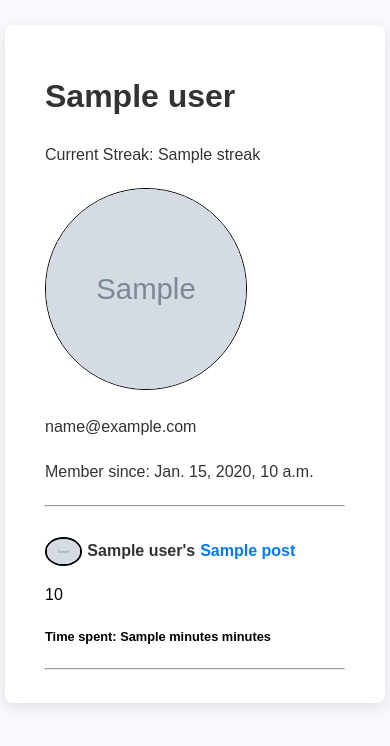
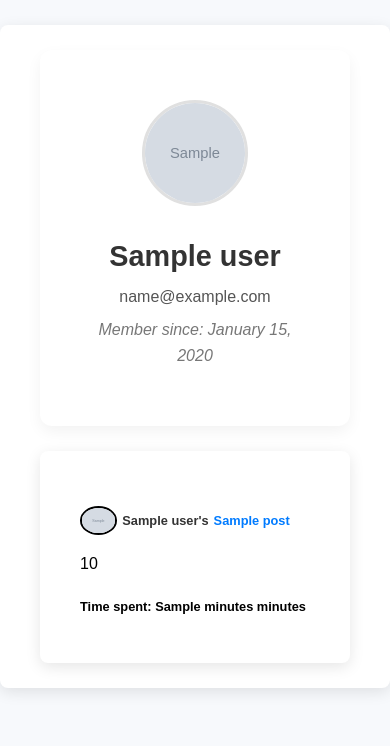
Before and after one commit to z1ppyyy/Progress-Website, a Django app: template progress/templates/profile.html in a window 390 px wide. Shown: the part 98-844 px from the top of the page. Run offline with Django 3.2, Linux system fonts and the light colour scheme; tables that the repository leaves empty hold one stand-in row (values such as "Sample post"); the template is opened without the code that fills it: values that come from a table or form of the project are taken from there, most other values are stand-ins (such as "Sample title", 1, 10 or a date in 2020); grey boxes marked "Sample" are stand-in pictures.

Commit message:
Work on responsiveness. Change posts styling. Style the profile page

```diff
--- a/progress/static/style.css
+++ b/progress/static/style.css
@@ -1,7 +1,6 @@
 * {
   text-decoration: none;
   font-family: sans-serif;
-
 }
 
 body {
@@ -95,8 +94,8 @@ textarea,
 button.full-width {
   max-width: 100%;
   min-width: 100%;
-  width: 100%; /* Ensure full width */
-  box-sizing: border-box; /* Ensures padding and borders are included in width */
+  width: 100%;
+  box-sizing: border-box;
   padding: 10px;
   margin-bottom: 10px;
   border: 1px solid #ddd;
@@ -106,15 +105,74 @@ button.full-width {
   transition: border 0.3s;
 }
 
-
-.post {
+.container {
   max-width: 900px;
-  padding: 10px auto;
+  margin: 25px auto ;
+  background-color: #fff;
+  padding: 25px 40px;
+  border-radius: 8px;
+  box-shadow: 0 4px 15px rgba(0, 0, 0, 0.1);
 }
 
-.container {
-  max-width: 900px;
-  margin: 25px auto;
+.row {
+  display: block;
+}
+
+.profile {
+  display: flex;
+  align-items: center;
+  justify-content: flex-start;
+  padding: 50px;
+  background-color: #fff;
+  border-radius: 12px;
+  box-shadow: 0 6px 15px rgba(0, 0, 0, 0.05);
+  max-width: 800px;
+  margin: 0 auto 20px auto;
+}
+
+.profile .image-box {
+  flex-shrink: 0;
+  margin-right: 25px;
+}
+
+.profile .image-box .profile-pic {
+  height: 140px;
+  width: 140px;
+  border-radius: 50%;
+  border: 3px solid #e0e0e0;
+  object-fit: cover;
+  transition: transform 0.3s ease-in-out, border-color 0.3s ease-in-out;
+}
+
+.profile .image-box .profile-pic:hover {
+  transform: scale(1.05);
+  border-color: #007bff;
+}
+
+.profile .text-box h1 {
+  font-size: 2.2em;
+  margin-bottom: 5px;
+  color: #333;
+  font-weight: 600;
+}
+
+.profile .text-box p {
+  font-size: 1.15em;
+  color: #555;
+  margin: 8px 0;
+}
+
+.profile .text-box p:first-of-type {
+  margin-top: 0;
+}
+
+.profile .text-box p:last-of-type {
+  font-style: italic;
+  color: #777;
+}
+
+.card {
+  margin: 25px auto auto;
   background-color: #fff;
   padding: 25px 40px;
   border-radius: 8px;
@@ -151,10 +209,6 @@ button.full-width {
 .card-progress {
   white-space: pre-wrap;
   word-wrap: break-word;
-}
-
-.row {
-  display: block;
 }
 
 .error-message {
@@ -213,6 +267,28 @@ a.delete:hover {
   }
 }
 @media (max-width: 770px) {
+  .profile .image-box {
+    margin: 0;
+  }
+  .profile {
+    flex-direction: column;
+    align-items: center;
+    text-align: center;
+  }
+
+  .profile .image-box .profile-pic {
+    height: 100px;
+    width: 100px;
+  }
+
+  .profile .text-box h1 {
+    font-size: 1.8em;
+  }
+
+  .profile .text-box p {
+    font-size: 1em;
+  }
+
   .container {
     width: 500px;
   }
@@ -225,10 +301,10 @@ a.delete:hover {
 }
 @media (max-width: 600px) {
   .container {
-    width: 300px;
+    width: auto;
   }
   .card-main {
-    font-size: 1em;
+    font-size: 0.8em;
   }
   a.edit, a.delete {
     font-size: 0.8em;
--- a/progress/templates/index.html
+++ b/progress/templates/index.html
@@ -9,11 +9,11 @@
   {% if not content %}
     <h3>No posts yet.</h3>
   {% else %}
-    <hr>
+
   {% endif %}
 
   {% for post in content %}
-  <div class="post">
+  <div class="card">
     <h2 class="card-main">
       <img class="card-image" src="{{ post.user.profile.image.url }}" height="25px" alt="{{ post.user }} image">
       <a class="card-username" href="/profile/{{ post.user }}" >{{ post.user }}</a>'s
@@ -46,6 +46,6 @@
         {% endif %}
       </div>
   </div>
-  <hr>
+
   {% endfor %}
 {% endblock %}
--- a/progress/templates/profile.html
+++ b/progress/templates/profile.html
@@ -8,16 +8,21 @@
 
   <div class="row">
     <!-- TODO: Make styling for profile page -->
+    <div class="profile">
+
+      <div class="image-box">
+        <img class="profile-pic" src="{{ profile.image.url }}" alt="{{ profile.user }}'s profile picture" />
+      </div>
+
+      <div class="text-box">
         <h1>{{ profile.user }}</h1>
-  <p>Current Streak: {{ profile.streak }}</p>
-  <img src="{{ profile.image.url }}" style="height: 200px; width: 200px; border: 1px solid black; border-radius: 50%;"/>
         <p>{{ profile.user.email }}</p>
-  <p>Member since: {{ profile.user.date_joined }}</p>
+        <p>Member since: {{ profile.user.date_joined|date:"F j, Y" }}</p>
+      </div>
 
-  <div class="left-column">
+    </div>
 
     {% for post in posts reversed %}
-    <hr>
     <div class="card">
       <h2 class="card-main">
         <img class="card-image" src="{{ post.user.profile.image.url }}" height="25px" alt="{{ post.user }} image">
@@ -56,7 +61,7 @@
       {% if not posts %}
         <h3>No posts yet.</h3>
       {% else %}
-      <hr>
+
       {% endif %}
 
     </div>
```
Lines whose indentation alone changed are shown as unchanged.
